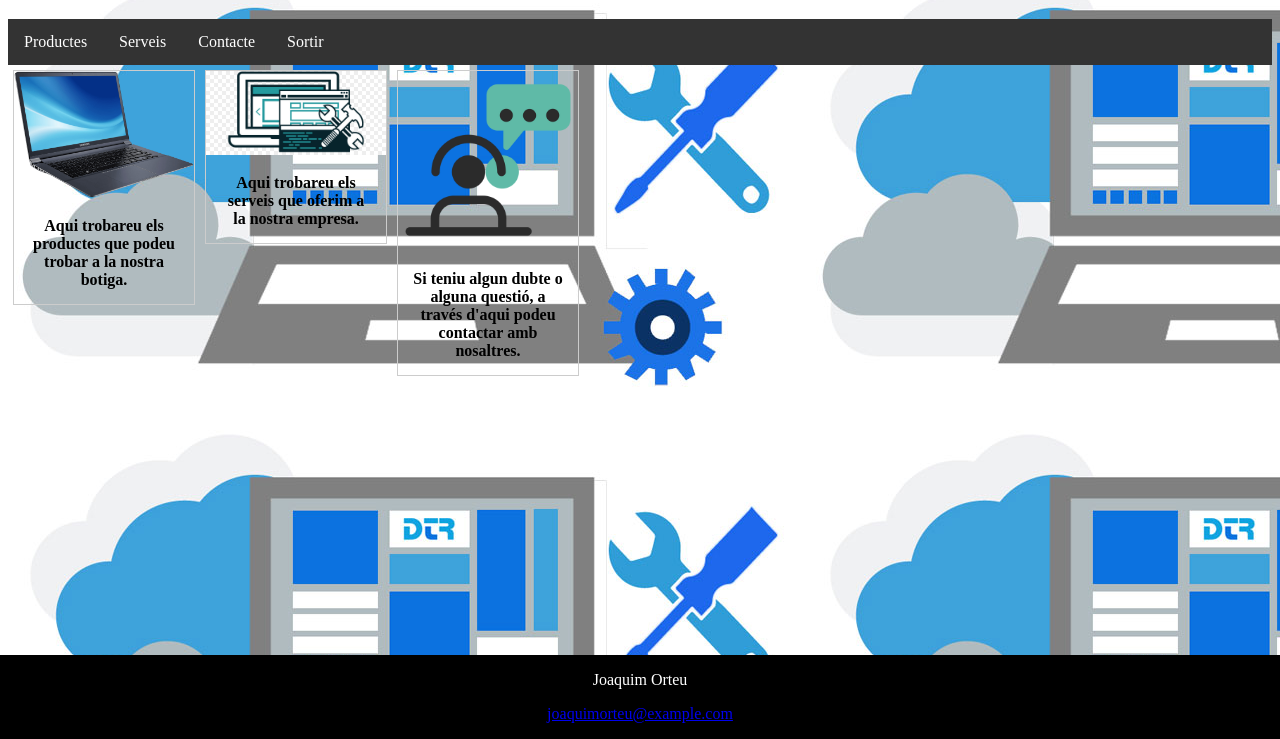
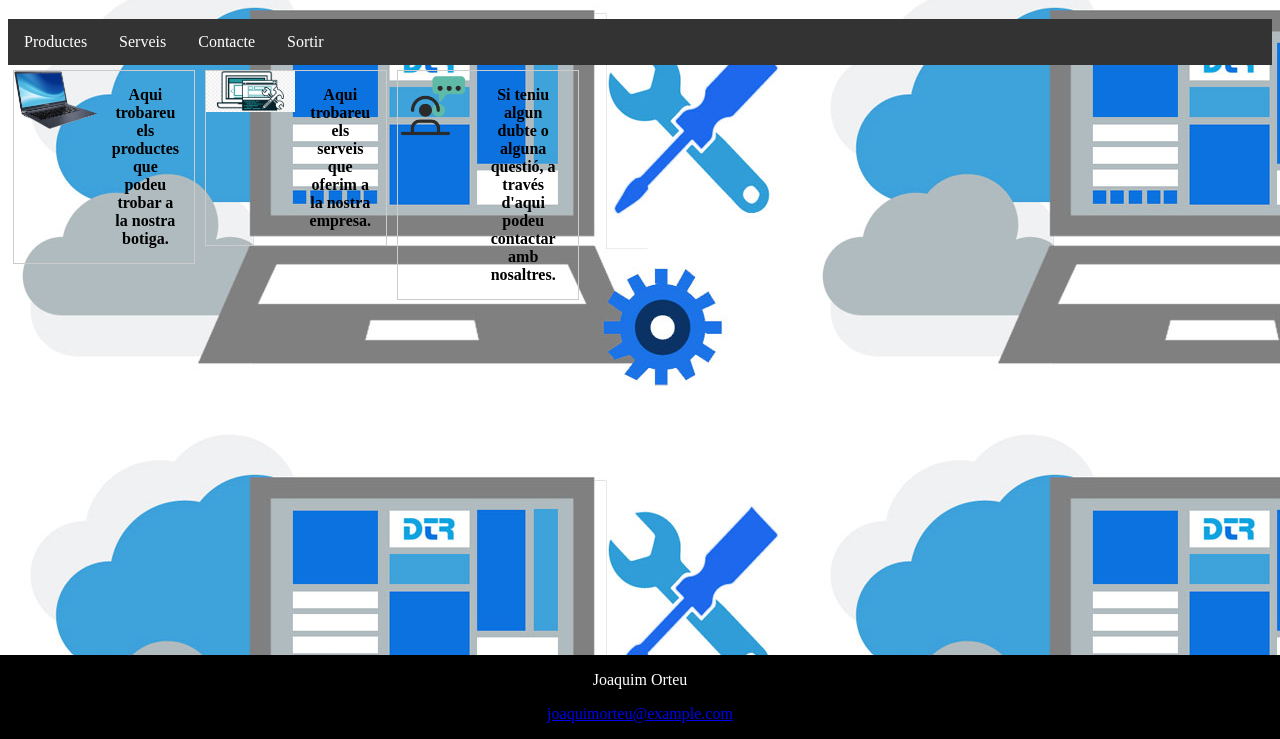
Before and after one commit to kimet2/Web-Joaquim, a plain HTML site: page Practica1/index.html in a window 1280 px wide. Shown: the part 61-800 px from the top of the page. Drawn offline with Linux system fonts and the light colour scheme.

Commit message:
commit flex
s

```diff
--- a/Practica1/css/index.css
+++ b/Practica1/css/index.css
@@ -40,6 +40,8 @@ ul {
     border: 1px solid #ccc;
     float: left;
     width: 180px;
+    display: flex;
+
   }
 
   div.gallery:hover {
@@ -49,6 +51,10 @@ ul {
   div.gallery img {
     width: 100%;
     height: auto;
+    flex-direction: column;
+    justify-content: space-around;
+
+    align-items: center;
   }
 
   div.desc {
```
Also changed, not shown: Practica1/css/contacte.css (+6 -1 lines).
